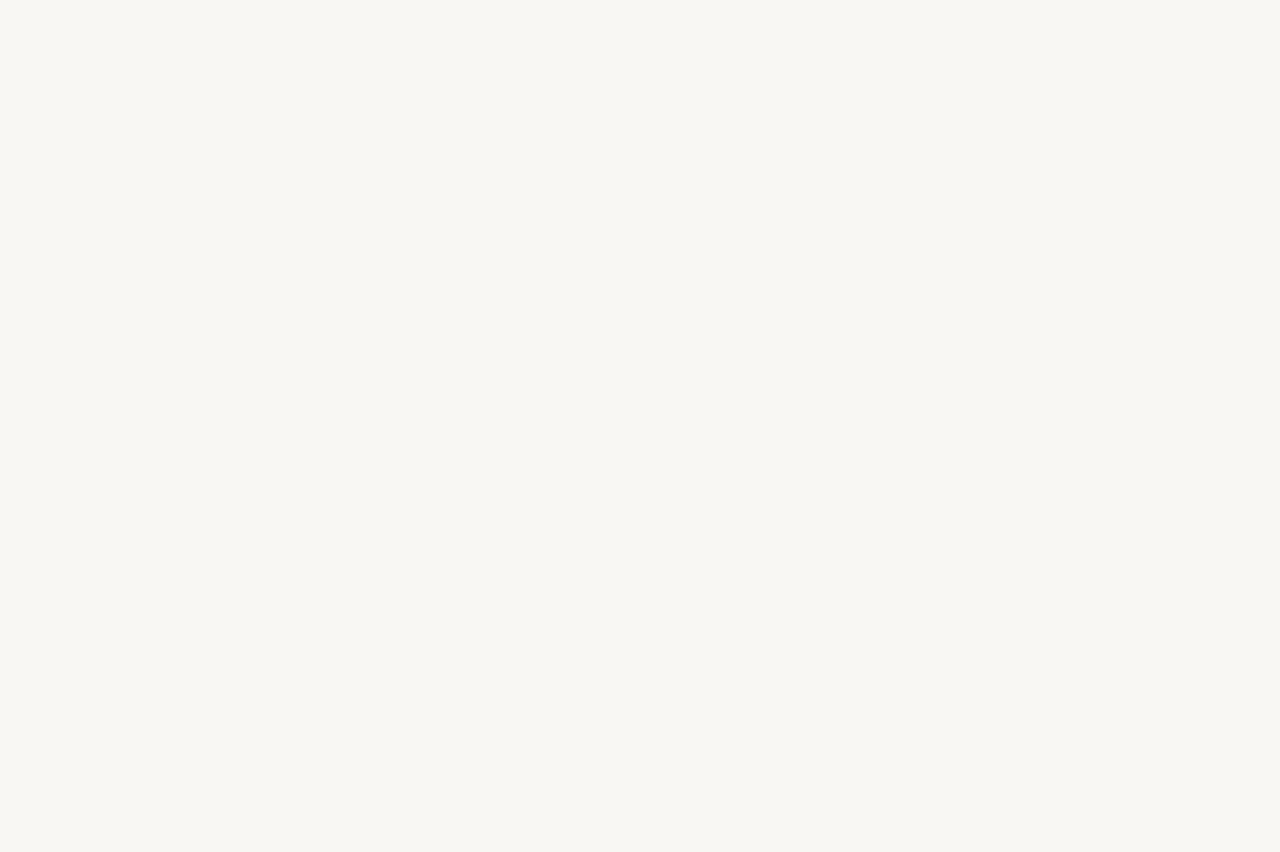
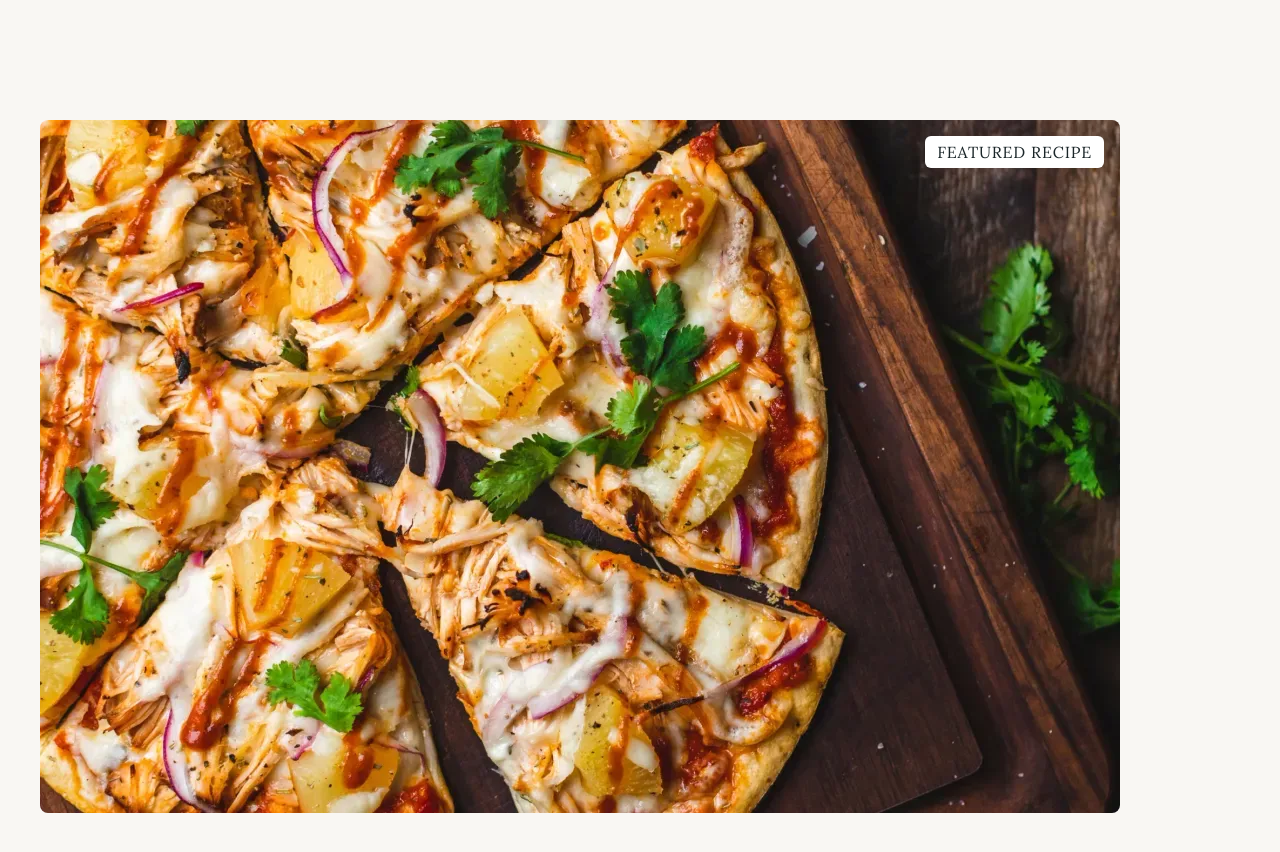
Before and after one commit to HossainRafi/Veggify, a React (Vite) app in the folder frontend/: page / in a window 1280 px wide. Shown: the part 540-1392 px from the top of the page. Before the commit the page ends 800 px from the top, so only its background shows below. Built offline with nearby package versions, Linux system fonts and the light colour scheme.

Commit message:
featured image

```diff
--- /dev/null
+++ b/frontend/src/pages/home/FeaturedSection.jsx
@@ -0,0 +1,14 @@
+import Featuredimg from "../../assets/featured.webp";
+
+export const FeaturedSection = () => {
+  return (
+    <div className="overflow-hidden flex md:flex-row flex-col justify-between items-center sm:my-20 my-4 md:gap-20 gap-12 px-5 lg:px-10">
+      <div className="relative">
+        <div className="absolute top-4 right-4 bg-white text-secondary px-3 py-1 rounded-md uppercase tracking-wider">
+          Featured Recipe
+        </div>
+        <img src={Featuredimg} className="rounded-lg"/>
+      </div>
+    </div>
+  );
+};
--- a/frontend/src/pages/home/Home.jsx
+++ b/frontend/src/pages/home/Home.jsx
@@ -1,5 +1,6 @@
 import { Hero } from "../../components/Hero";
 import { CategoryWrapper } from "../category/CategoryWrapper";
+import { FeaturedSection } from "./FeaturedSection";
 
 const Home = () => {
   return (
@@ -9,6 +10,9 @@ const Home = () => {
           <Hero />
           <CategoryWrapper />
         </div>
+
+        {/* other components */}
+        <FeaturedSection />
       </div>
     </>
   );
```
